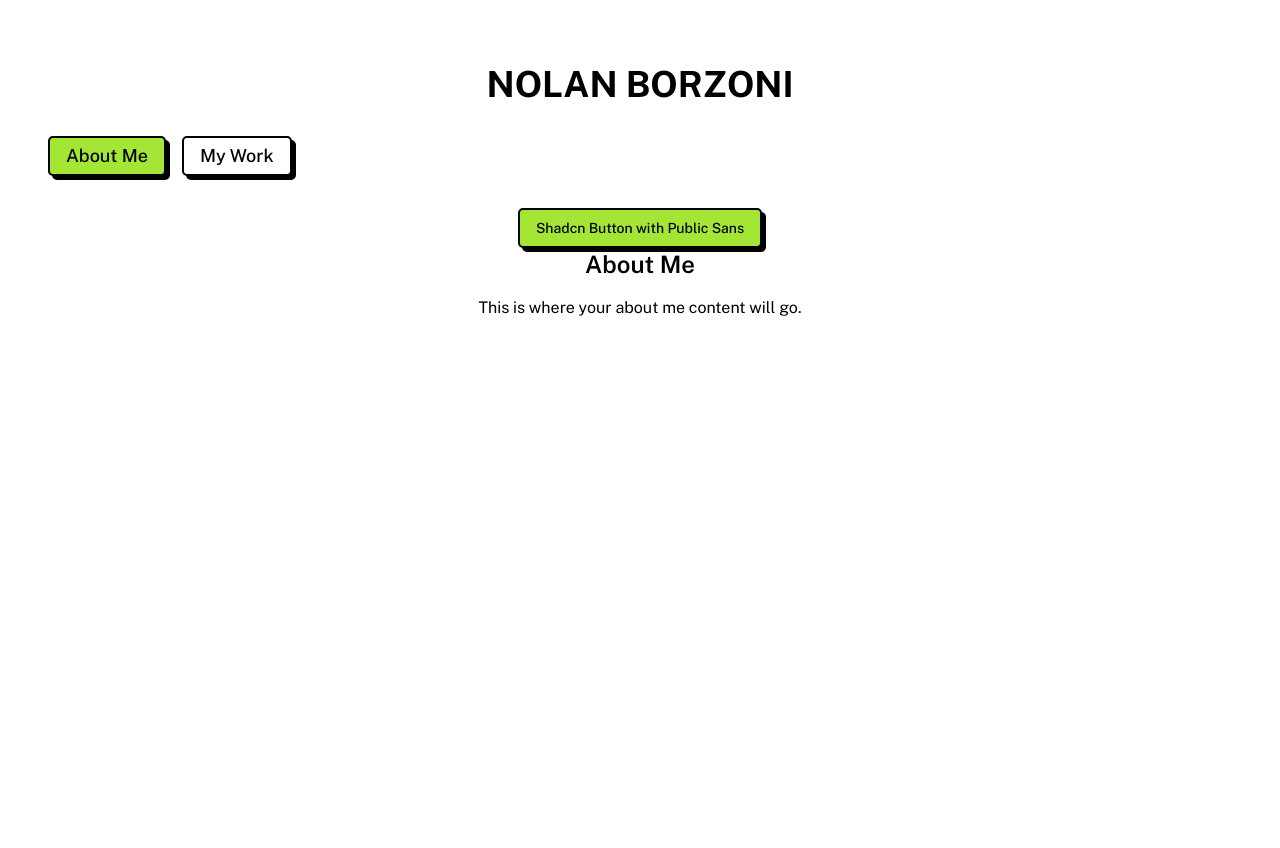
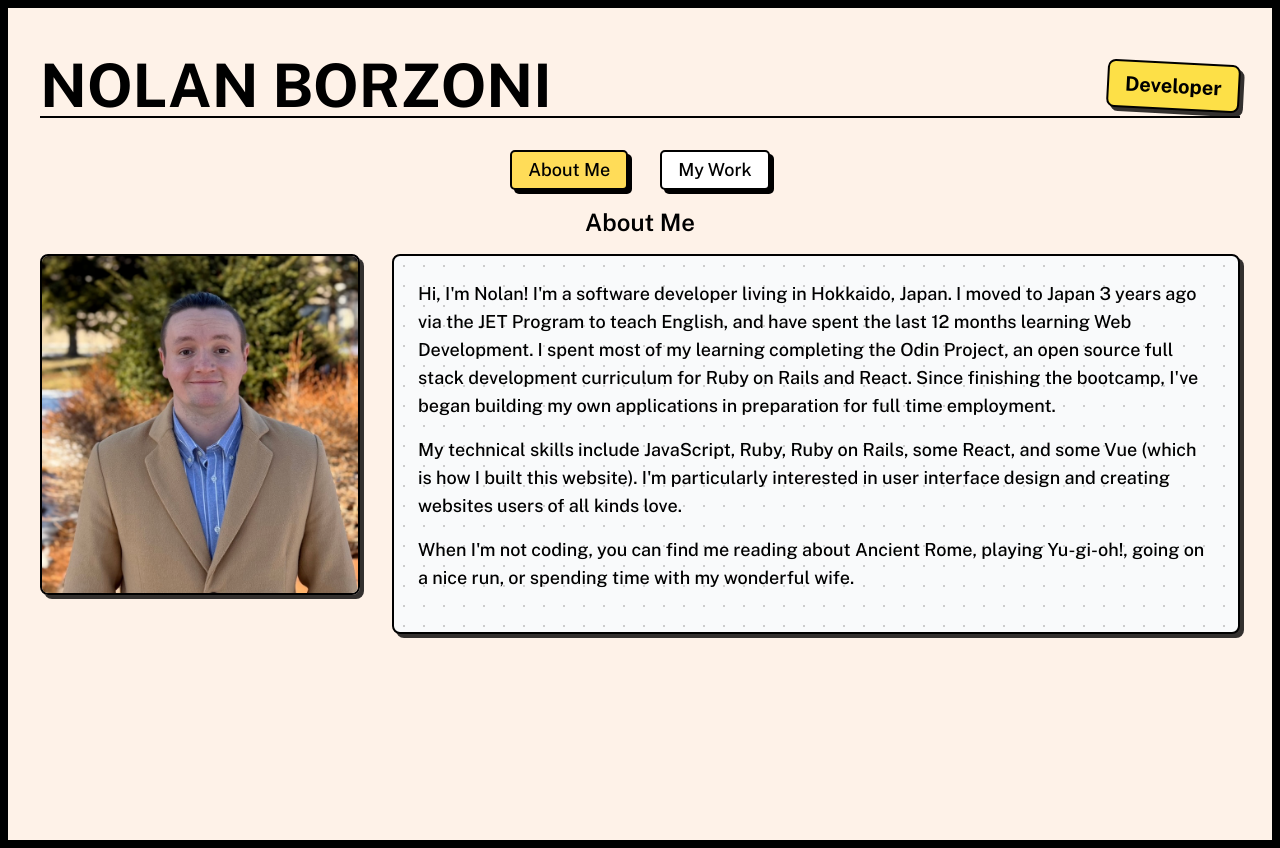
Before and after one commit to nolanborz/dev-brutality, a React (Vite) app: page / in a window 1280 px wide. Before the commit the page ends 800 px from the top, so only its background shows below. Built offline with nearby package versions, Linux system fonts and the light colour scheme.

Commit message:
Fix margins, remove stars, add some animations, add text

```diff
--- a/src/App.css
+++ b/src/App.css
@@ -1,7 +1,6 @@
 #root {
-  max-width: 1280px;
-  margin: 0 auto;
-  padding: 2rem;
+  margin: 0;
+  padding: 0;
   text-align: center;
   --font-light: 300;
   --font-regular: 400;
@@ -45,3 +44,26 @@
 .read-the-docs {
   color: #888;
 }
+
+@keyframes wiggle {
+  0% {
+    transform: rotate(0deg);
+  }
+  25% {
+    transform: rotate(-2deg);
+  }
+  50% {
+    transform: rotate(0deg);
+  }
+  75% {
+    transform: rotate(2deg);
+  }
+  100% {
+    transform: rotate(0deg);
+  }
+}
+
+.wiggle-on-hover:hover {
+  animation: wiggle 0.5s ease-in-out;
+  animation-iteration-count: infinite;
+}
--- a/src/App.tsx
+++ b/src/App.tsx
@@ -1,6 +1,12 @@
 import { useState } from "react";
 import "./App.css";
 import { Button } from "@/components/ui/button";
+import Star27 from "@/components/stars/s27";
+import Star26 from "@/components/stars/s26";
+import Star39 from "@/components/stars/s39";
+
+import myImage from "@/assets/nolan.png";
+
 import {
   NavigationMenu,
   NavigationMenuList,
@@ -13,13 +19,24 @@ import {
 function App() {
   const [activeTab, setActiveTab] = useState<"about" | "work">("about");
   return (
-    <div className="container mx-auto p-4">
-      <header className="mb-8 pt-4">
-        <h1 className="text-4xl font-bold">NOLAN BORZONI</h1>
+    <div
+      className="min-h-screen border-8 border-black"
+      style={{ backgroundColor: "var(--bg)" }}
+    >
+      <div
+        className="min-h-screen m-4 p-4"
+        style={{ backgroundColor: "var(--bg)" }}
+      >
+        <header className="mb-8 pt-4 flex items-center justify-between border-b-2 border-black">
+          <h1 className="text-6xl font-bold relative wiggle-on-hover">
+            NOLAN BORZONI
+          </h1>
+          <div className="bg-yellow-300 border-2 border-black shadow-[4px_4px_0px_0px_rgba(0,0,0,0.8)] px-4 py-2 rounded-lg transform rotate-3 hover:rotate-0 transition-transform duration-300">
+            <span className="text-xl font-bold">Developer</span>
+          </div>
         </header>
-
-      <nav className="mb-8">
-        <div className="flex gap-4">
+        <nav className="mb-4 flex-grow flex justify-center">
+          <div className="flex gap-8">
             <Button
               variant={activeTab === "about" ? "default" : "neutral"}
               onClick={() => setActiveTab("about")}
@@ -27,7 +44,6 @@ function App() {
             >
               About Me
             </Button>
-
             <Button
               variant={activeTab === "work" ? "default" : "neutral"}
               onClick={() => setActiveTab("work")}
@@ -37,15 +53,49 @@ function App() {
             </Button>
           </div>
         </nav>
-
         <main>
           {activeTab === "about" ? (
             <div>
-            <div className="space-y-4">
-              <Button>Shadcn Button with Public Sans</Button>
+              <h2 className="text-2xl font-semibold mb-4">About Me</h2>
+              <div className="flex flex-col md:flex-row gap-8">
+                <div className="flex-shrink-0">
+                  <img
+                    src={myImage}
+                    alt="Nolan"
+                    className="w-80 h-auto rounded-lg border-2 border-black shadow-[4px_4px_0px_0px_rgba(0,0,0,0.8)]"
+                  />
                 </div>
-            <h2 className="text-2xl font-semibold mb-4">About Me</h2>
-            <p>This is where your about me content will go.</p>
+                <div
+                  className="flex-1 p-6 bg-gray-50 rounded-lg border-2 border-black shadow-[4px_4px_0px_0px_rgba(0,0,0,0.8)] text-left"
+                  style={{
+                    backgroundImage:
+                      "radial-gradient(circle, #ccc 1px, transparent 1px)",
+                    backgroundSize: "20px 20px",
+                  }}
+                >
+                  <p className="mb-4 text-lg font-medium">
+                    Hi, I'm Nolan! I'm a software developer living in Hokkaido,
+                    Japan. I moved to Japan 3 years ago via the JET Program to
+                    teach English, and have spent the last 12 months learning
+                    Web Development. I spent most of my learning completing the
+                    Odin Project, an open source full stack development
+                    curriculum for Ruby on Rails and React. Since finishing the
+                    bootcamp, I've began building my own applications in
+                    preparation for full time employment.
+                  </p>
+                  <p className="mb-4 text-lg font-medium">
+                    My technical skills include JavaScript, Ruby, Ruby on Rails,
+                    some React, and some Vue (which is how I built this
+                    website). I'm particularly interested in user interface
+                    design and creating websites users of all kinds love.
+                  </p>
+                  <p className="mb-4 text-lg font-medium">
+                    When I'm not coding, you can find me reading about Ancient
+                    Rome, playing Yu-gi-oh!, going on a nice run, or spending
+                    time with my wonderful wife.
+                  </p>
+                </div>
+              </div>
             </div>
           ) : (
             <div>
@@ -55,6 +105,7 @@ function App() {
           )}
         </main>
       </div>
+    </div>
   );
 }
 
--- /dev/null
+++ b/src/components/stars/s27.tsx
@@ -0,0 +1,35 @@
+export default function Star27({
+  color,
+  size,
+  stroke,
+  strokeWidth,
+  pathClassName,
+  width,
+  height,
+  ...props
+}: React.SVGProps<SVGSVGElement> & {
+  color?: string
+  size?: number
+  stroke?: string
+  pathClassName?: string
+  strokeWidth?: number
+}) {
+  return (
+    <svg
+      xmlns="http://www.w3.org/2000/svg"
+      fill="none"
+      viewBox="0 0 200 200"
+      width={size ?? width}
+      height={size ?? height}
+      {...props}
+    >
+      <path
+        fill={color ?? "currentColor"}
+        stroke={stroke}
+        strokeWidth={strokeWidth}
+        className={pathClassName}
+        d="M195 195c-54.245-54.245-135.755-54.245-190 0C59.245 140.755 59.245 59.245 5 5c54.245 54.245 135.755 54.245 190 0-54.245 54.245-54.245 135.755 0 190"
+      />
+    </svg>
+  )
+}
--- /dev/null
+++ b/src/components/stars/s39.tsx
@@ -0,0 +1,35 @@
+export default function Star39({
+  color,
+  size,
+  stroke,
+  strokeWidth,
+  pathClassName,
+  width,
+  height,
+  ...props
+}: React.SVGProps<SVGSVGElement> & {
+  color?: string
+  size?: number
+  stroke?: string
+  pathClassName?: string
+  strokeWidth?: number
+}) {
+  return (
+    <svg
+      xmlns="http://www.w3.org/2000/svg"
+      fill="none"
+      viewBox="0 0 200 200"
+      width={size ?? width}
+      height={size ?? height}
+      {...props}
+    >
+      <path
+        fill={color ?? "currentColor"}
+        stroke={stroke}
+        strokeWidth={strokeWidth}
+        className={pathClassName}
+        d="M190.791 9.21c14.055 48.529-7.693 106.08-56.222 126.593-10.257 34.474 26.876 54.988 56.222 54.988-48.53 14.055-106.081-7.693-126.594-56.222-34.474-10.257-54.988 26.781-54.988 56.222-14.055-48.53 7.693-106.081 56.222-126.594C75.688 29.723 38.65 9.209 9.21 9.209c48.53-14.055 106.08 7.693 126.593 56.222 34.474 10.257 54.988-26.781 54.988-56.222"
+      />
+    </svg>
+  )
+}
--- a/src/index.css
+++ b/src/index.css
@@ -3,15 +3,15 @@
 @tailwind utilities;
 
 :root {
-  --main: #a3e636;
+  --main: #ffdc58;
   --overlay: rgba(
     0,
     0,
     0,
     0.8
   ); /* background color overlay for alert dialogs, modals, etc. */
-
-  --bg: #e0e7f1;
+  --nav-bg: #a388ee;
+  --bg: #fef2e8;
   --bw: #fff; /* white and secondary black e.g. utility class variant would be: bg-[#fff] dark:bg-[#212121] */
   --blank: #000; /* blank black and white */
   --border: #000;
@@ -30,16 +30,3 @@
 
   --shadow: var(--box-shadow-x) var(--box-shadow-y) 0px 0px var(--border);
 }
-
-.dark {
-  --bg: #2c312b;
-  --bw: #212121;
-  --blank: #fff;
-  --border: #000;
-  --text: #e6e6e6;
-  --mtext: #000;
-  --ring: #fff;
-  --ring-offset: #000;
-
-  --shadow: var(--box-shadow-x) var(--box-shadow-y) 0px 0px var(--border);
-}
```
Also changed, not shown: src/components/stars/s26.tsx (added, +35 -0 lines), src/assets/nolan.png (added). Lines whose indentation alone changed are shown as unchanged.
